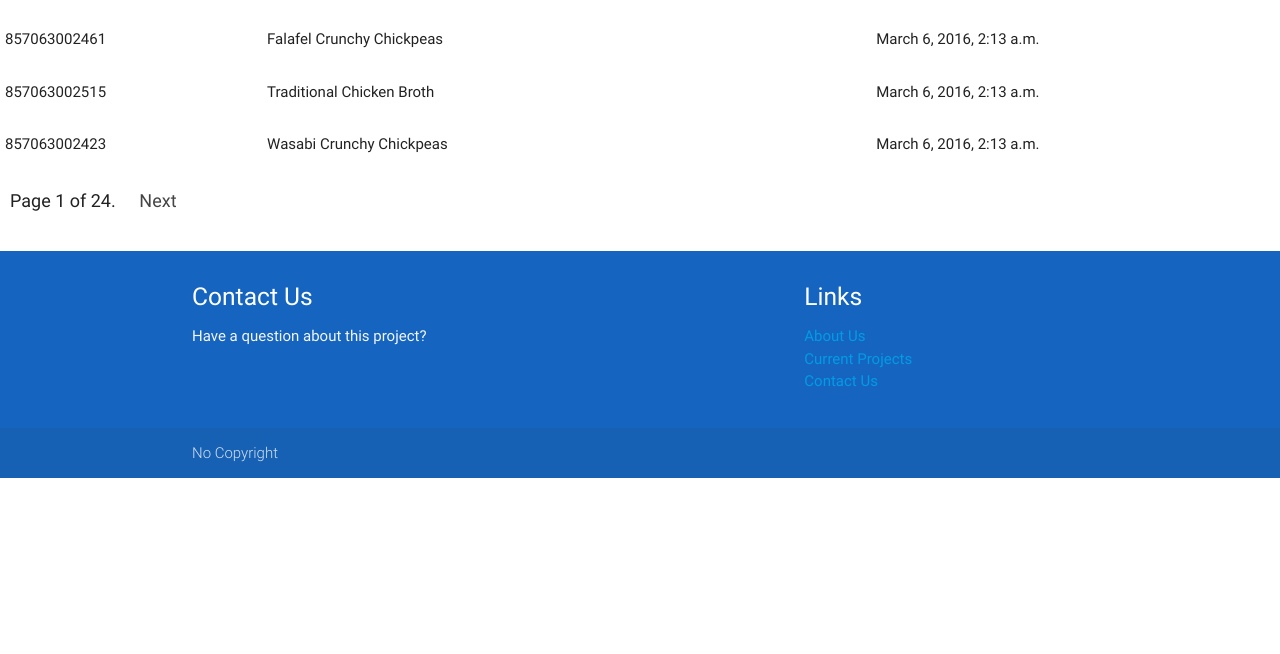
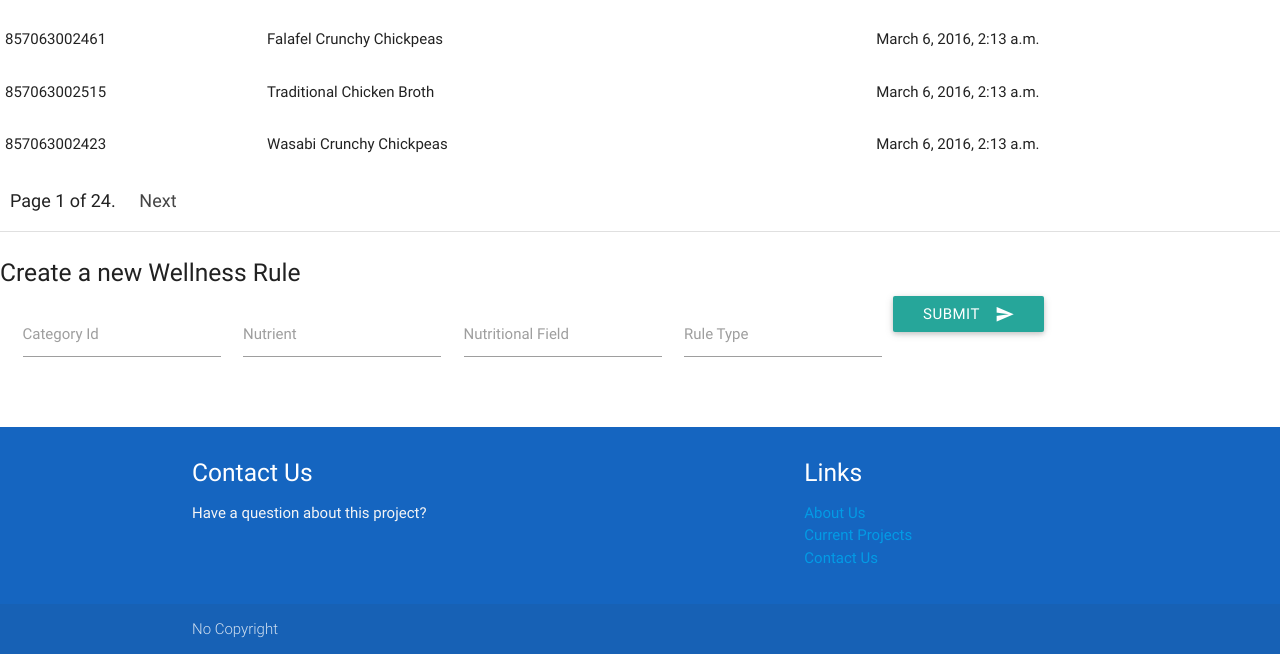
Before and after one commit to cafbdk/cafb_site_with_restapi, a Django app: page / in a window 1280 px wide. Shown: the part 927-1581 px from the top of the page. Before the commit the page ends 1405 px from the top, so only its background shows below. Run offline with Django 3.2, Linux system fonts and the light colour scheme; data comes from the database, SQL or seed files in the repository; parts of the project's set-up code (start-up, migrations or seed data) failed here and were passed over.

Commit message:
WIP: Implement adding a wellness rule

```diff
--- a/landingpage/static/js/scripts.js
+++ b/landingpage/static/js/scripts.js
@@ -4,9 +4,54 @@
 $( document ).ready(function() {
       $(".button-collapse").sideNav();
 
+        $('#wellness_rule_form').submit(function(){
+            event.preventDefault();
+            // console.log("Wellness!");
+            var data = $(this).serialize();
+            // console.log(data);
+
+            $.ajax({
+                url : "wellness_rule/",
+                type : "POST",
+                // traditional: true,
+                data : post_data ,
+
+                // handle a successful response
+                success : function(data) {
+                    console.log("success"); // another sanity check
+                    console.log(data);
+                    $('div[name="request_status"]').remove();
+                // if ok == true
+                    if (data['status'] == true){
+                        $('form#upc_ajax_form').parent().parent().append('   \
+                                <div name="request_status" class="divider"></div>     \
+                                  <div class="section">         \
+                                    <h4> UPC Requested </h4> \
+                                    <p class="flow-text"> \
+                                    Item Name: ' + data['gtin_name'] + '<br>' +
+                                    'UPC Code: '  + data['gtin_code'] +
+                                     '</p> </div> ');
 
 
-        $('form#ajax_form').submit(function (e) {
+                    }
+                    else {
+                        $('form#upc_ajax_form').parent().parent().append('\
+                                <div name="request_status" class="divider"></div>     \
+                                  <div class="section">         \
+                                    <h4> UPC Not Found (maybe too many requests) </h4> \
+                                    <p class="flow-text"> \
+                                    UPC Code: '  + data['gtin_code'] + "</p> </div>");
+                    }
+
+                },
+                error : function (request, status, error) {
+                    console.log(request.responseText);
+                }
+            });
+        });
+
+
+        $('form#upc_ajax_form').submit(function (e) {
             event.preventDefault();
             console.log("form submitted!");
 
@@ -40,7 +85,7 @@ $( document ).ready(function() {
                 $('div[name="request_status"]').remove();
             // if ok == true
                 if (data['status'] == true){
-                        $('form#ajax_form').parent().parent().append('   \
+                    $('form#upc_ajax_form').parent().parent().append('   \
                             <div name="request_status" class="divider"></div>     \
                               <div class="section">         \
                                 <h4> UPC Requested </h4> \
@@ -52,7 +97,7 @@ $( document ).ready(function() {
 
                 }
                 else {
-                        $('form#ajax_form').parent().parent().append('\
+                    $('form#upc_ajax_form').parent().parent().append('\
                             <div name="request_status" class="divider"></div>     \
                               <div class="section">         \
                                 <h4> UPC Not Found (maybe too many requests) </h4> \
--- a/landingpage/templates/landing_page.html
+++ b/landingpage/templates/landing_page.html
@@ -21,24 +21,20 @@
 
         <h5>Request a UPC</h5>
 
-
         <div class="row">
-          <form id='ajax_form' class="col s12"> {% csrf_token %}
+          <form id='upc_ajax_form' class="col s12"> {% csrf_token %}
               <div class="input-field col">
 
                 <i class="material-icons prefix">playlist_add</i>
                 <input name="upc_code" type="text" pattern="\d*" class="validate">
                 <label for="upc_code">UPC Numeric Code</label>
-                <button id='ajax_form' class="btn waves-effect waves-light" type="submit" name="action">Submit
+                <button id='upc_ajax_form' class="btn waves-effect waves-light" type="submit" name="action">Submit
                 <i class="material-icons right">send</i>
                 </button>
 
               </div>
           </form>
         </div>
-
-
-
       </div>
 
 
@@ -97,8 +93,26 @@
 
 
     </div>
+    <div class="divider"></div>
+    <div class="section">
+      <h5>Create a new Wellness Rule</h5>
 
+      <div class="row">
+        <form id='wellness_rule_form' class="col s12"> {% csrf_token %}
+            {% include 'partials/_input.html' with name="wellness_rule[category_id]" label="Category Id" %}
 
+            {% include 'partials/_input.html' with name="wellness_rule[nutrient]" label="Nutrient" %}
+
+            {% include 'partials/_input.html' with name="wellness_rule[nutritional_field]" label="Nutritional Field" %}
+
+            {% include 'partials/_input.html' with name="wellness_rule[rule_type]" label="Rule Type" %}
+
+            <button id='ajax_form' class="btn waves-effect waves-light" type="submit" name="action">Submit
+            <i class="material-icons right">send</i>
+            </button>
+        </form>
+      </div>
+    </div>
   </body>
 
 {% endblock content %}
--- /dev/null
+++ b/landingpage/templates/partials/_input.html
@@ -0,0 +1,4 @@
+ <div class="input-field col">
+   <input name="{{ name }}" type="text" class="validate">
+   <label for="{{ name }}">{{ label }}</label>
+ </div>
--- a/requirements.txt
+++ b/requirements.txt
@@ -2,7 +2,7 @@ dj-database-url==0.4.0
 Django==1.9.4
 django-bower==5.1.0
 django-dotenv==1.4.1
-django-filter==0.12.0
+django-filter==0.13.0
 djangorestframework==3.3.2
 gunicorn==19.4.5
 Markdown==2.6.5
```
Lines whose indentation alone changed are shown as unchanged.
